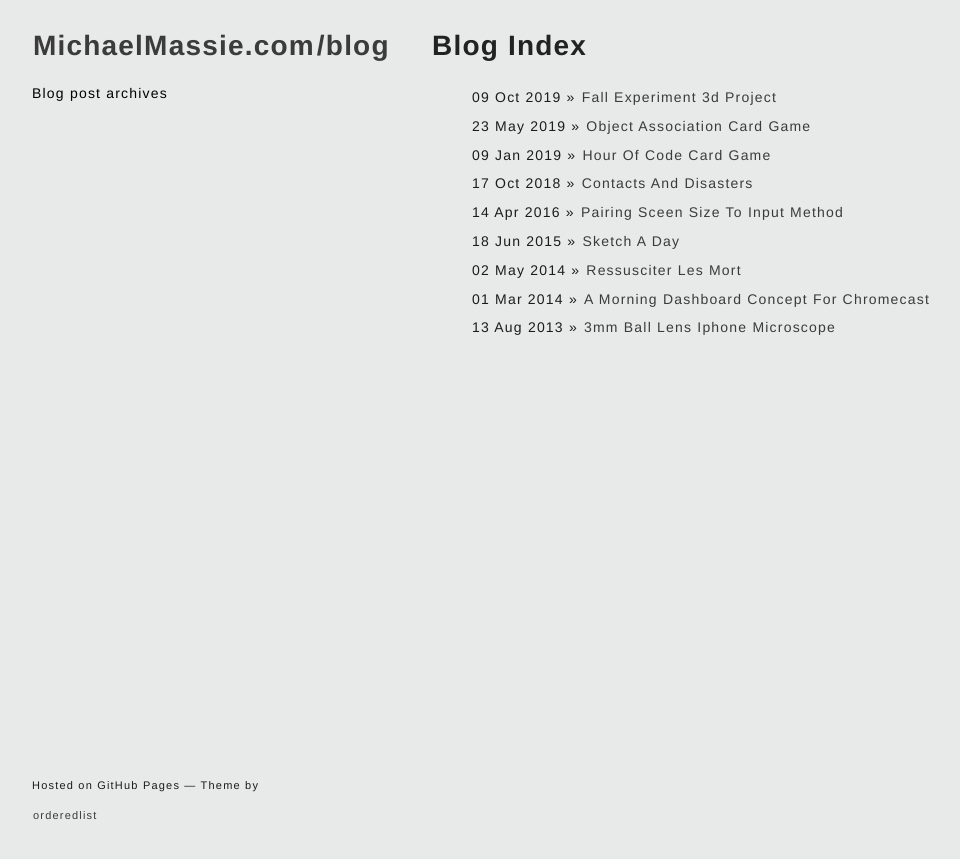
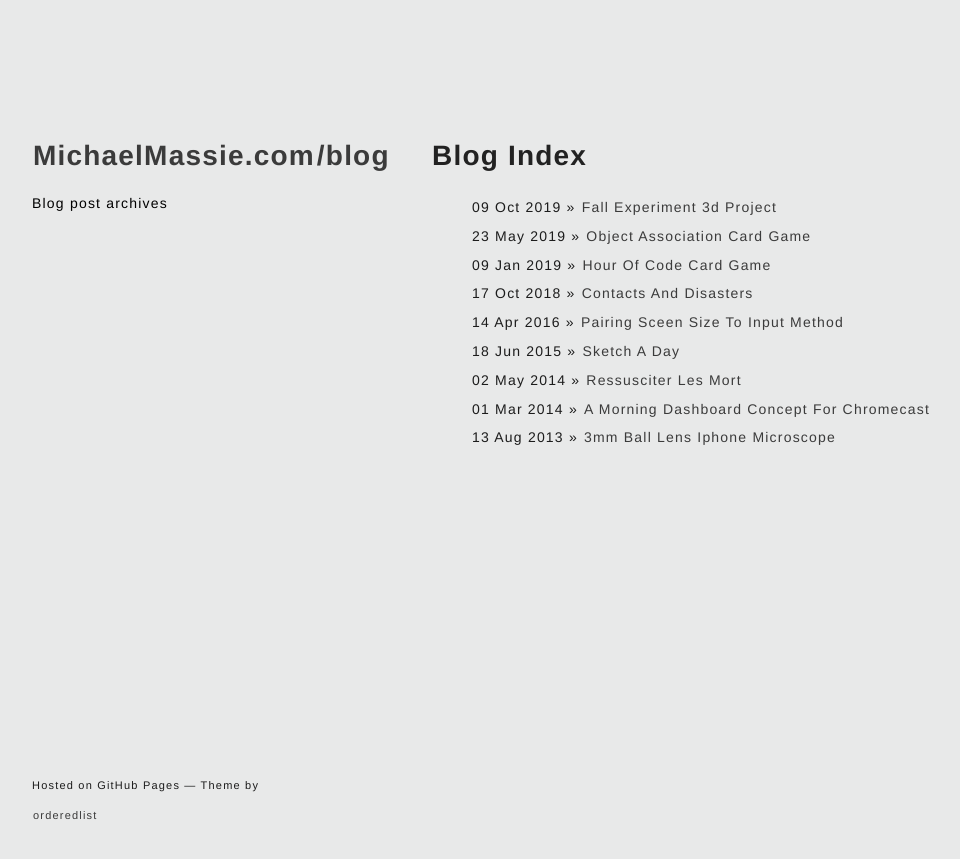
Before and after one commit to mmassie/mmassie.github.io, a Jekyll site: the page built from blog/index.html, in a window 1280 px wide. Shown: the top 859 px of the page, without its empty margins (158-1118 px from the left). Built offline with Jekyll 4.4.1, drawn with Linux system fonts in a browser that asks for light colours.

Commit message:
padding top

```diff
--- a/_sass/jekyll-theme-minimal.scss
+++ b/_sass/jekyll-theme-minimal.scss
@@ -10,7 +10,8 @@ body {
 	letter-spacing: 1.2px;
 	color: #1C1C1C;
 	font-size: 18px;
-	line-height: 1.6em;
+  line-height: 1.6em;
+  padding-top: 110px;
 }
 
 h1, h2, h3, h4, h5, h6 {
```
